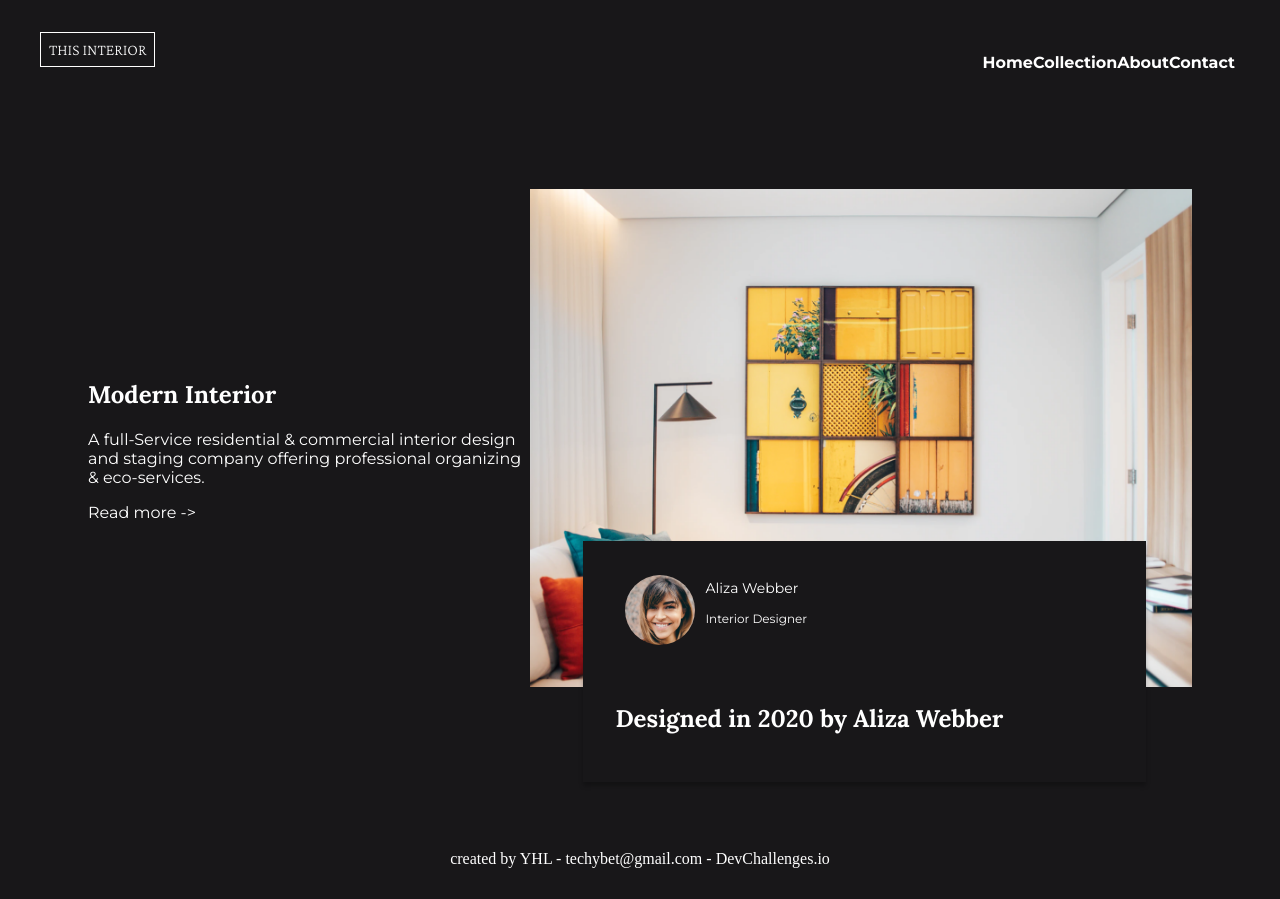
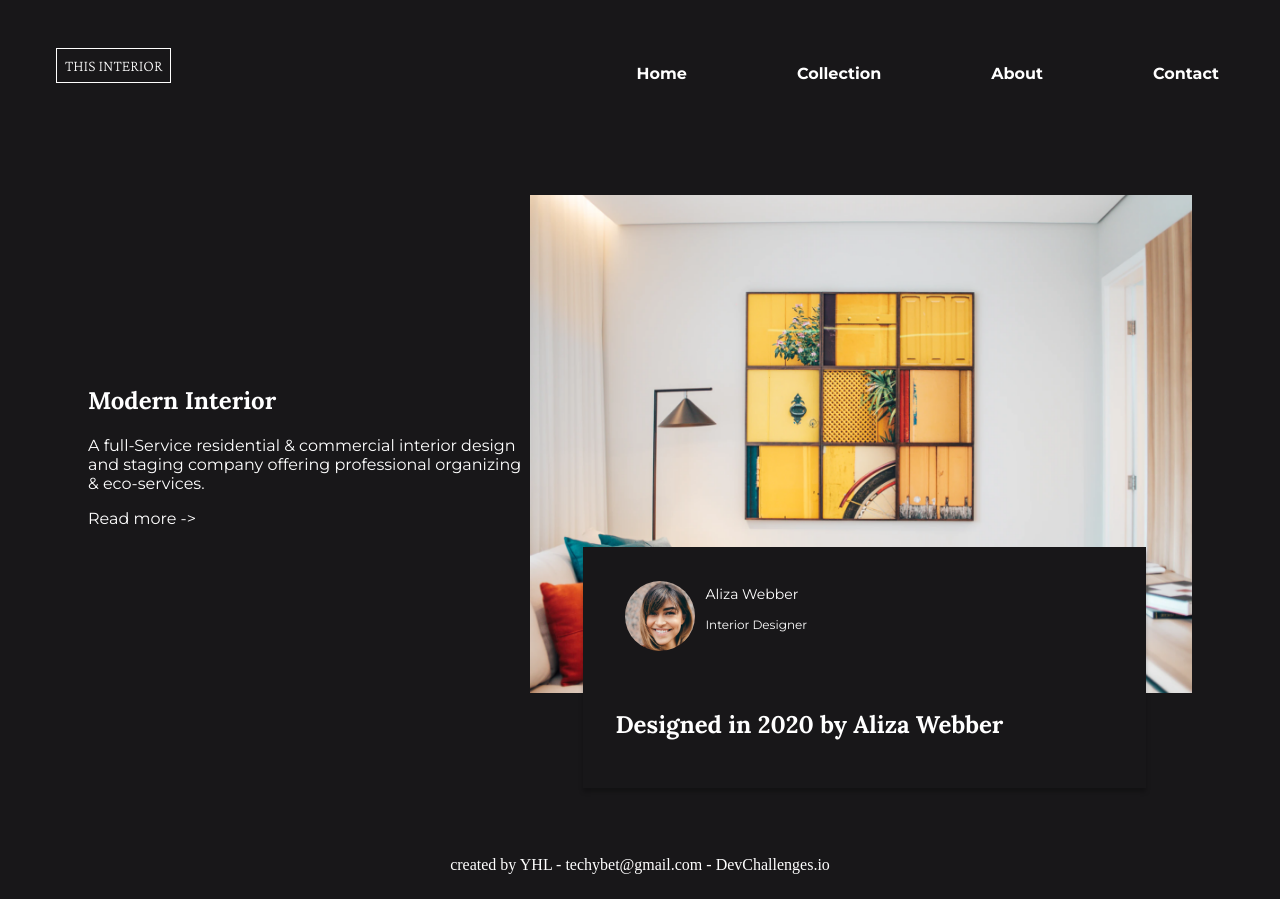
Before and after one commit to magotts/dc-interior-consultant-page, a plain HTML site: page index.html in a window 1280 px wide. Drawn offline with nearby package versions, Linux system fonts and the light colour scheme.

Commit message:
fix navbar style

```diff
--- a/index.html
+++ b/index.html
@@ -21,13 +21,15 @@
   </head>
   <body>
     <div class="navigation">
-      <div class="logs"><span class="logo">THIS INTERIOR</span></div>
       <div>
-        <ul class="home">
-          <li><a href="#">Home</a></li>
-          <li><a href="#">Collection</a></li>
-          <li><a href="#">About</a></li>
-          <li><a href="#">Contact</a></li>
+        <span class="logo">THIS INTERIOR</span>
+      </div>
+      <div>
+        <ul>
+          <li class="navbar"><a href="#">Home</a></li>
+          <li class="navbar"><a href="#">Collection</a></li>
+          <li class="navbar"><a href="#">About</a></li>
+          <li class="navbar"><a href="#">Contact</a></li>
         </ul>
       </div>
     </div>
--- a/styles.css
+++ b/styles.css
@@ -14,11 +14,8 @@ body {
 
 .navigation {
   display: flex;
-  margin: 2rem;
-}
-
-.logs {
-  flex:1;
+  margin: 3rem;
+  justify-content: space-between;
 }
 
 .logo {
@@ -29,14 +26,18 @@ body {
   font-weight: 200;
 }
 
-.home {
+.navbar {
   list-style-type: none;
-  display: flex;
-  justify-content: space-evenly;
-  align-items: center;
+  display: inline;
+  margin-left: 6rem;
   font-family: "Montserrat", sans-serif;
   font-weight: 700;
   padding: 5px;
+
+}
+
+a {
+  color: white;
 }
 
 a:link {
```
